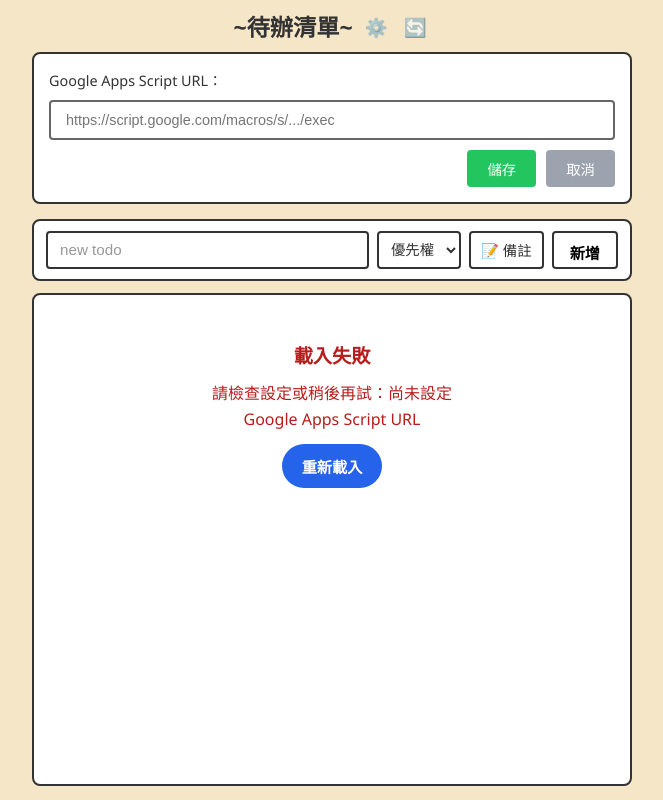
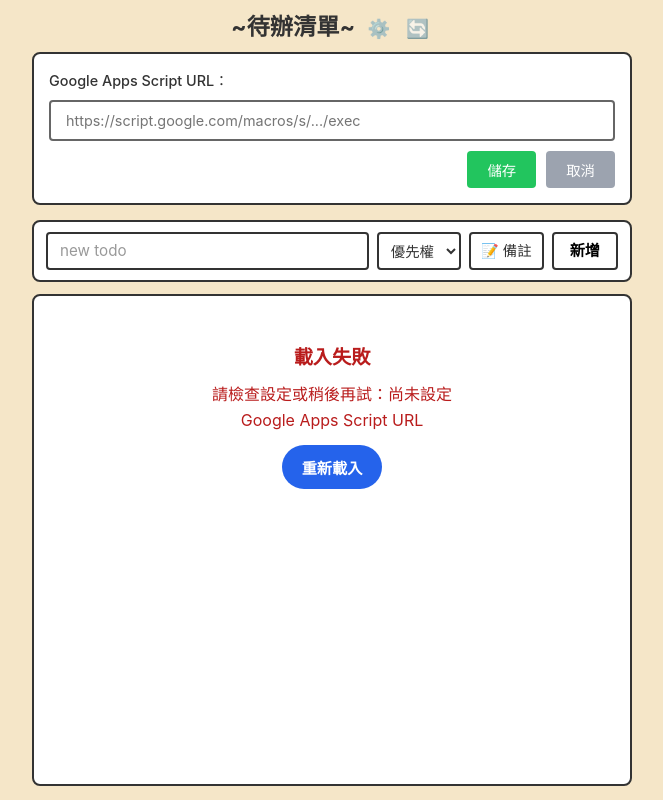
Before and after one commit to aibasil-ai/todo, a website: page index.html in a window 1280 px wide. Shown: the whole page, without its empty margins (308-971 px from the left). Drawn offline with Linux system fonts and the light colour scheme.

Commit message:
修復新增按鈕字型不一致與文字未置中問題

```diff
--- a/style.css
+++ b/style.css
@@ -16,8 +16,15 @@
     box-sizing: border-box;
 }
 
+button,
+input,
+select,
+textarea {
+    font-family: inherit;
+}
+
 body {
-    font-family: 'Segoe UI', Tahoma, Geneva, Verdana, sans-serif;
+    font-family: -apple-system, BlinkMacSystemFont, 'Segoe UI', Tahoma, Geneva, Verdana, 'PingFang TC', 'Microsoft JhengHei', sans-serif;
     background-color: var(--bg-color);
     min-height: 100vh;
     display: flex;
@@ -268,7 +275,9 @@
 
 .desc-toggle-btn {
     padding: 8px 10px;
+    font-family: inherit;
     font-size: 0.9rem;
+    line-height: 1;
     border: 2px solid var(--border-color);
     border-radius: 4px;
     background-color: white;
@@ -278,6 +287,7 @@
     box-sizing: border-box;
     display: inline-flex;
     align-items: center;
+    justify-content: center;
     gap: 4px;
     white-space: nowrap;
     position: relative;
@@ -321,9 +331,14 @@
 }
 
 .add-btn {
+    display: inline-flex;
+    align-items: center;
+    justify-content: center;
     padding: 8px 16px;
+    font-family: inherit;
     font-size: 0.95rem;
     font-weight: 600;
+    line-height: 1;
     background-color: var(--container-bg);
     border: 2px solid var(--border-color);
     border-radius: 4px;
```
